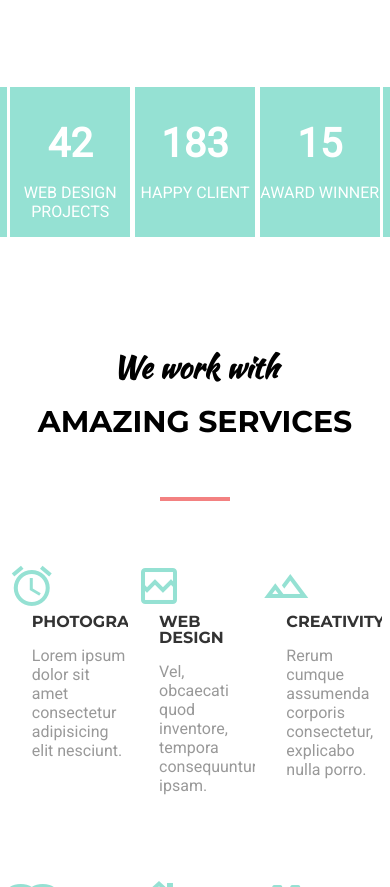
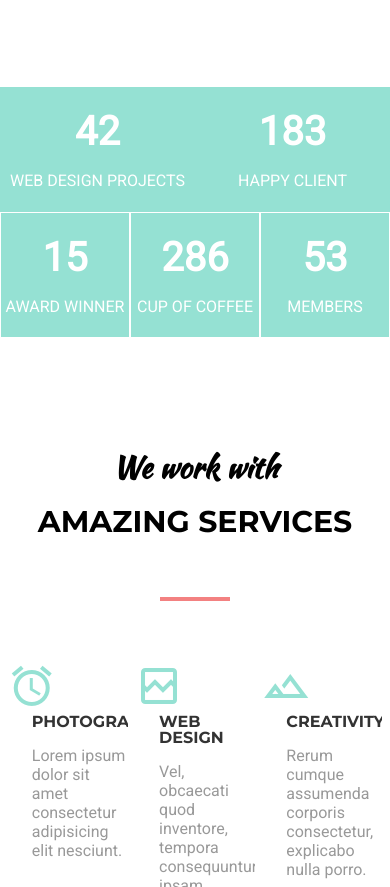
Before and after one commit to pawelkaczoruk/mogo, a plain HTML site: page index.html in a window 390 px wide. Shown: the part 1228-2115 px from the top of the page. Drawn offline with Linux system fonts and the light colour scheme.

Commit message:
done rwd for statistics seciton

```diff
--- a/style.css
+++ b/style.css
@@ -448,10 +448,18 @@ header .learn-more:hover {
 }
 .stat-item {
   background: var(--icons-color);
-  width: 19.9%;
-  min-width: 120px;
-  padding: 33px 0;
-}
+  width: 19.8%;
+  display: flex;
+  justify-content: center;
+  align-content: center;
+  flex-wrap: wrap;
+}
+.stat-item h3,
+.stat-item p {
+  flex: 100%;
+  max-width: 100%;
+}
+
 
 
 /* services */
@@ -1368,6 +1376,12 @@ footer h2 {
     max-width: 45%;
   }
 
+  /* statistics */
+  #statistics .wrapper {
+    width: 100%;
+    padding: 0;
+  }
+
   /* footer */
   #ig-column .column {
     flex: calc(100% / 7 *3);
@@ -1460,6 +1474,20 @@ footer h2 {
     max-width: 70%;
   }
 
+  /* statistics */
+  #statistics {
+    height: 250px;
+  }
+  #statistics .stat-item {
+    flex: 49.75%;
+    max-width: 49.75%;
+  }
+  #statistics .stat-item:nth-child(n+3) {
+    flex: 33%;
+    max-width: 33%;
+    margin-top: 1px;
+  }
+
   /* footer */
   #ig-column .column {
     flex: 49%;
```
